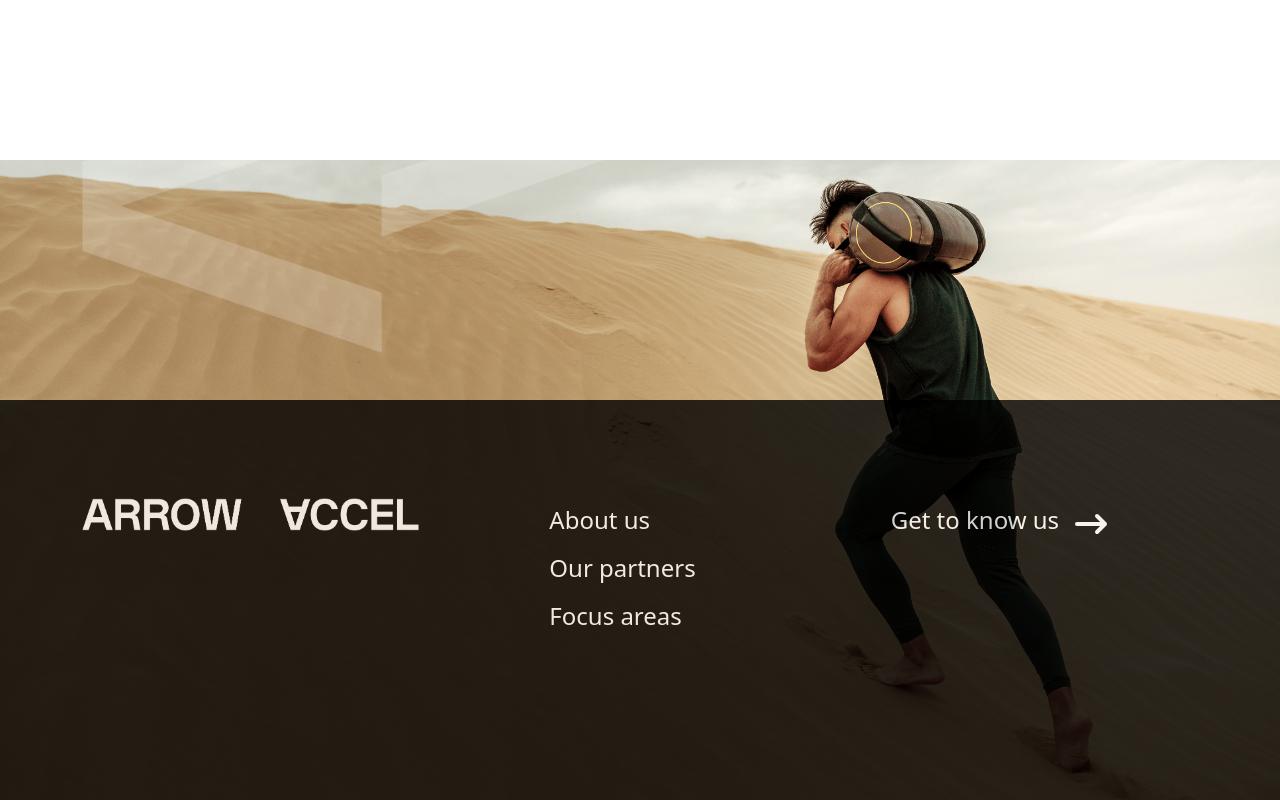
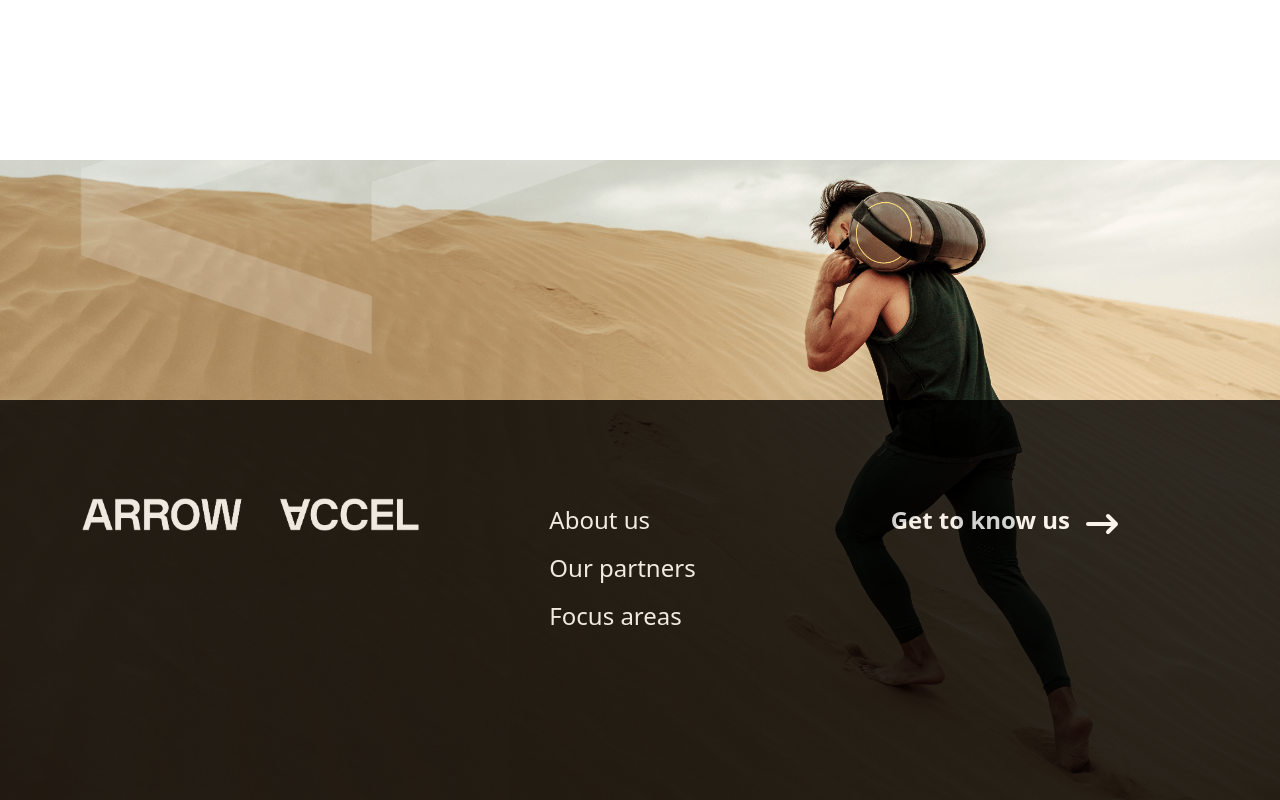
Before and after one commit to shafrazi/arrow-accel, a Next.js app: page / in a window 1280 px wide. Shown: the part 4496-5296 px from the top of the page. Built offline with nearby package versions, Linux system fonts and the light colour scheme.

Commit message:
minor changes to footer

```diff
--- a/components/footer.js
+++ b/components/footer.js
@@ -9,7 +9,7 @@ export default function Footer({ backgroundImage, imageOverText }) {
     // }}
     >
       <div className="flex flex-col w-full h-full bg-opacity-50 relative">
-        <div className="absolute bottom-[50rem] left-[5rem]">
+        <div className="absolute bottom-[47rem] left-[5rem]">
           <h1 className="text-4xl font-semibold text-white lg:text-5xl font-serif">
             {imageOverText}
           </h1>
@@ -18,7 +18,7 @@ export default function Footer({ backgroundImage, imageOverText }) {
         <img
           src="/images/logo-icon-white.png"
           alt="logo-icon"
-          width="700"
+          width="680"
           className="opacity-20 absolute bottom-[25rem] left-[2rem]"
         />
         <div className="flex bg-black opacity-80 w-full h-[25rem] absolute bottom-0 left-0 py-[6rem]">
@@ -34,7 +34,7 @@ export default function Footer({ backgroundImage, imageOverText }) {
               </ul>
             </div>
             <div className="flex w-1/2 py-2">
-              <div className="w-full flex">
+              <div className="w-full flex font-bold">
                 <a href="">Get to know us</a>
                 {/* <ArrowNarrowRightIcon className="w-10" /> */}
                 <p>
```
